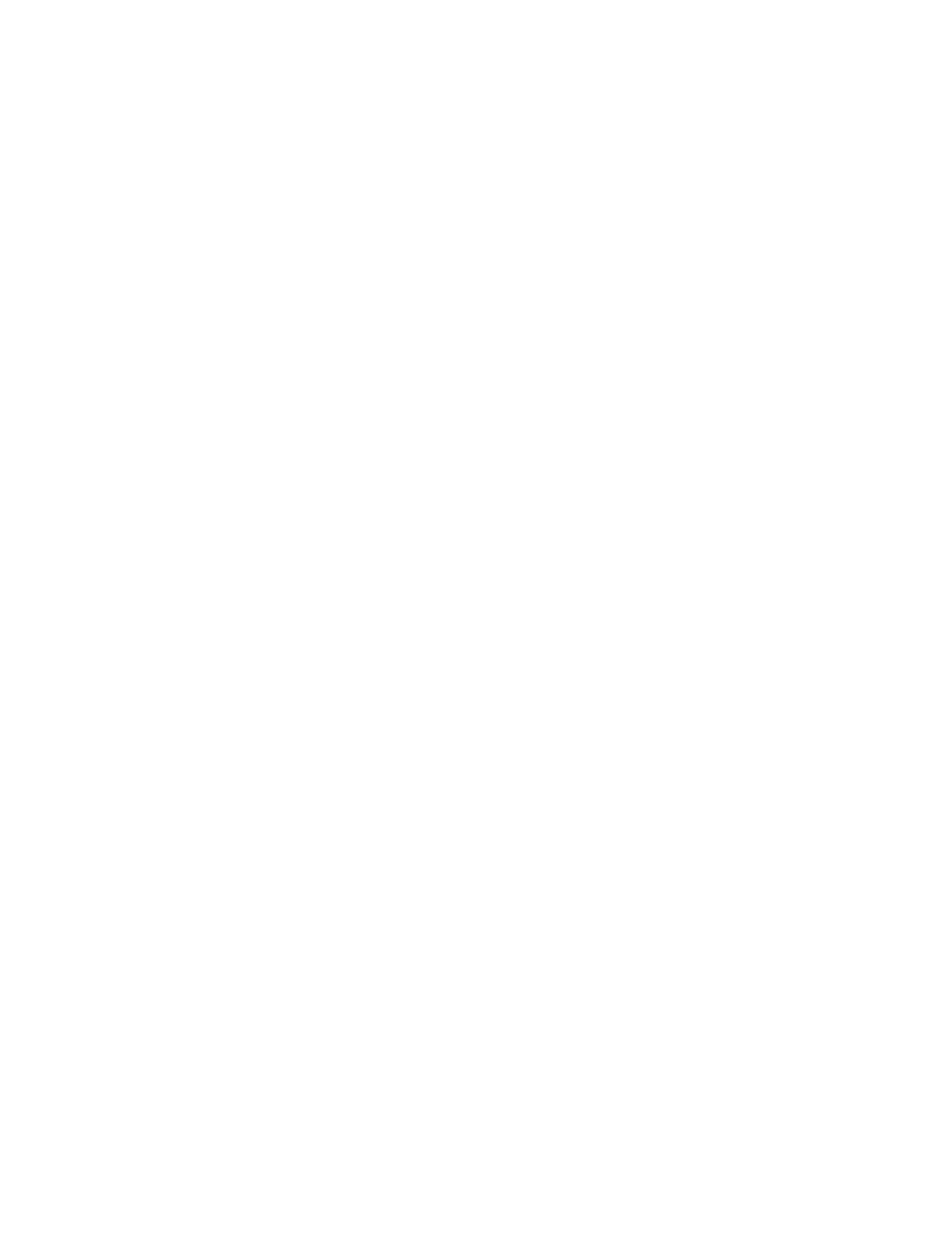
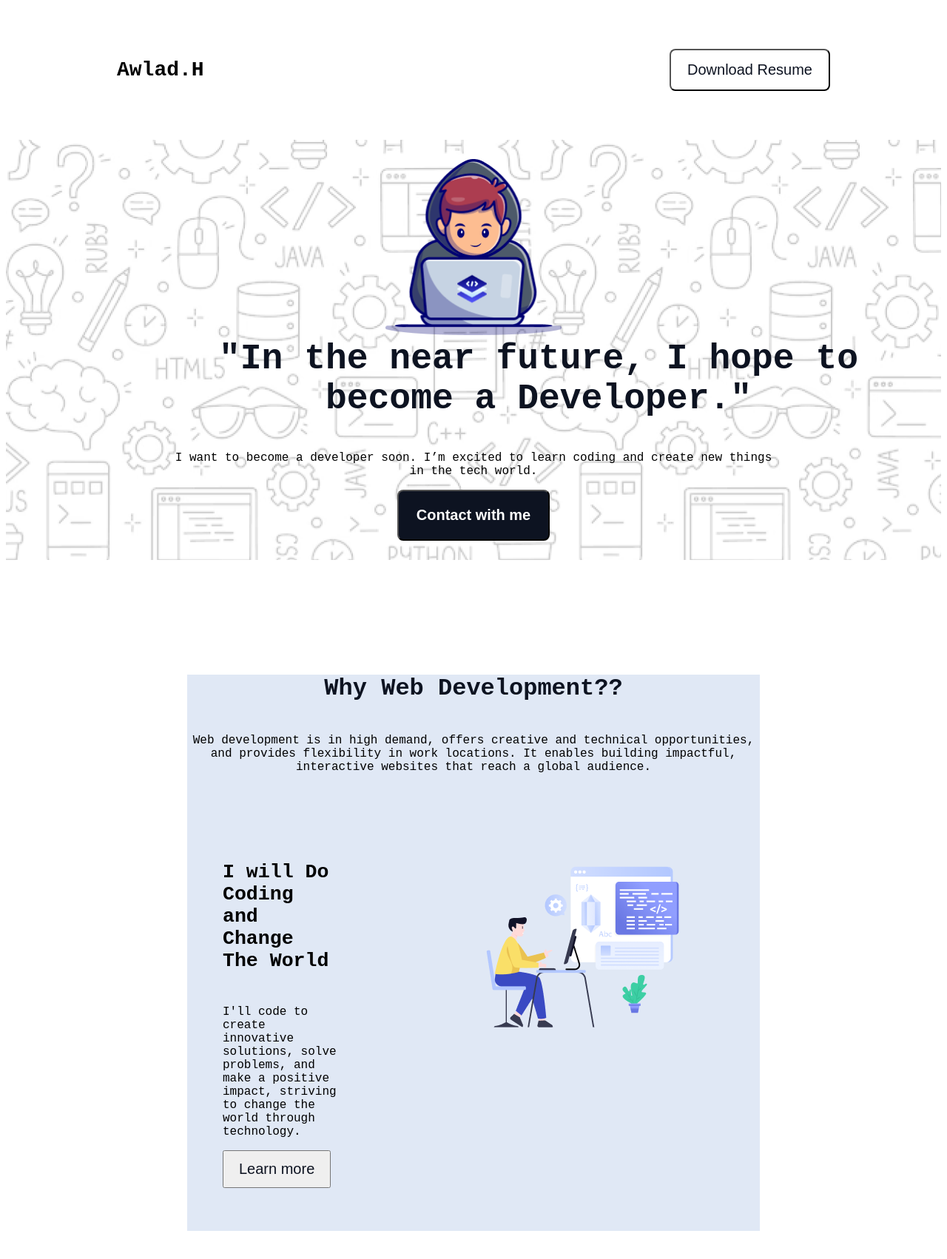
Before and after one commit to shb406/first-assingment, a plain HTML site: page index.html in a window 1280 px wide. Shown: the whole page at 74% size. Before the commit the page ends 800 px from the top, so only its background shows below. Drawn offline with Linux system fonts and the light colour scheme; a web font is replaced by a local one.

Commit message:
assingment

```diff
--- a/index.html
+++ b/index.html
@@ -1,19 +1,57 @@
 <!DOCTYPE html>
 <html lang="en">
+
 <head>
     <meta charset="UTF-8">
     <meta name="viewport" content="width=device-width, initial-scale=1.0">
     <title>First assingment</title>
+    <link rel="preconnect" href="https://fonts.googleapis.com">
+    <link rel="preconnect" href="https://fonts.gstatic.com" crossorigin>
+    <link href="https://fonts.googleapis.com/css2?family=Azeret+Mono:ital,wght@0,100..900;1,100..900&display=swap"
+        rel="stylesheet">
+    <link rel="stylesheet" href="style/style.css">
 </head>
-<body>
+
+<body class="azeret-mono-normal">
     <header>
+        <nav>
+            <h3 class="nav-title">Awlad.H</h3>
+            <ul>
+                <li><a href=""><button class="btn-primary od13 ">Download Resume</button></a></li>
+            </ul>
+        </nav>
+        <div class="banner">
+            <div class="banner-content">
+                <img class="banner-profile-pic" src="assets/Group.png" alt="">
+                <h2 class="banner-title">"In the near future, I hope to become a Developer."</h2>
+                <p class="banner-dec">I want to become a developer soon. I’m excited to learn coding and create new
+                    things in the tech world.</p>
+                <button class="btn-secondary">Contact with me</button>
 
+            </div>
+        </div>
     </header>
     <main>
+        <section class="section">
+            <h4 class="section-title">Why Web Development??</h4>
+            <p class="section-dec">Web development is in high demand, offers creative and technical opportunities, and provides flexibility in work locations. It enables building impactful, interactive websites that reach a global audience.
+            </p>
+            <section class="sec1">
+                <div class="sec-div">
+                    <h5 class="sec1-title">I will Do Coding and Change The World</h5>
+                <p class="sec-dec">I'll code to create innovative solutions, solve problems, and make a positive impact, striving to change the world through technology.</p>
+                <button class="learn">Learn more</button>
+                </div>
+                <div>
+                    <img class="sec-profile" src="assets/Layer_1.png" alt="">
+                </div>
 
+            </section>
+        </section>
     </main>
     <footer>
 
     </footer>
 </body>
+
 </html>
--- a/style/style.css
+++ b/style/style.css
@@ -0,0 +1,105 @@
+
+
+.azeret-mono-normal {
+  font-family: "Azeret Mono", monospace;
+  font-optical-sizing: auto;
+  font-style: normal;
+}
+/* shared style */
+.btn-primary{
+    background-color: white;
+    padding: 15px 22px;
+    border-radius: 8px;
+    font-weight: 600px;
+    font-size: 20px;
+
+}
+.btn-secondary{
+    font-weight: 600;
+    font-size: 20px;
+    color: #FFFFFF;
+    padding: 21px 24px;
+    background-color: #0D1321;
+    border-radius: 8px;
+}
+.od13{
+    color: #0D1321;
+}
+
+/* nav style */
+nav{
+    display: flex;
+    align-items: center;
+    justify-content: space-between;
+    margin: 50px 150px;
+}
+.nav-title{
+    font-weight: 800;
+    font-size: 28px;
+}
+nav li{
+    list-style: none;
+}
+/* banner style */
+.banner-title{
+    font-weight: 800;
+    font-size: 48px;
+    color: #0D1321;
+    width: 998px;
+    height: 136px;
+    margin: auto;
+}
+.banner-profile-pic{
+    width: 240.28px;
+    height: 240;
+}
+.banner{
+    text-align: center;
+    background-image: url("../assets/Hero-bg.png");
+}
+.banner-content{
+    text-align: center;
+    padding: 26px 221px;
+}
+/* section start */
+.section{
+    text-align: center;
+    background-color: #e0e8f5;
+    margin: 155px 245px;
+}
+.section-title{
+    font-weight: 800;
+    font-size: 32px;
+    color: #0D1321;
+}
+.section-dec{
+    font-weight: normal;
+    font-size: 16px;
+}
+/* sec style */
+.sec-div{
+    text-align: left;
+}
+.sec1{
+    font-weight: 800px;
+    font-size: 32px;
+    display: flex;
+    justify-content: space-around;
+    padding: 58px 48px;
+}
+
+
+.sec-dec{
+    font-weight: normal;
+    font-size: 16px;
+}
+.sec-profile{
+    padding: 48px 48px 48px 200px;
+}
+/* learn button */
+.learn{
+    font-weight: 600px;
+    font-size: 20px;
+    padding: 12px 20px;
+    color: #0D1321;
+}
```
